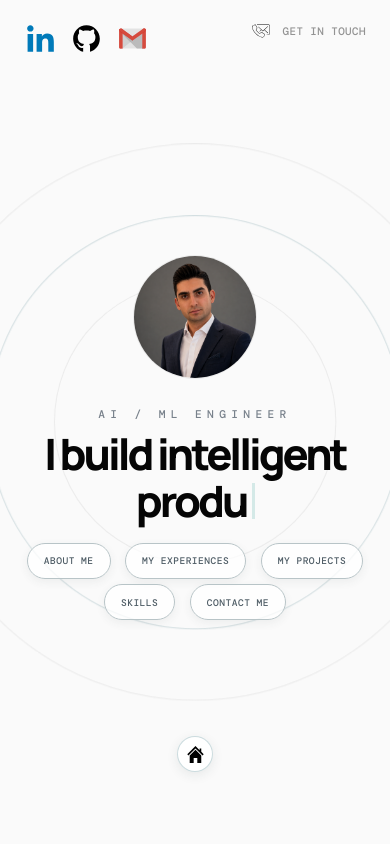
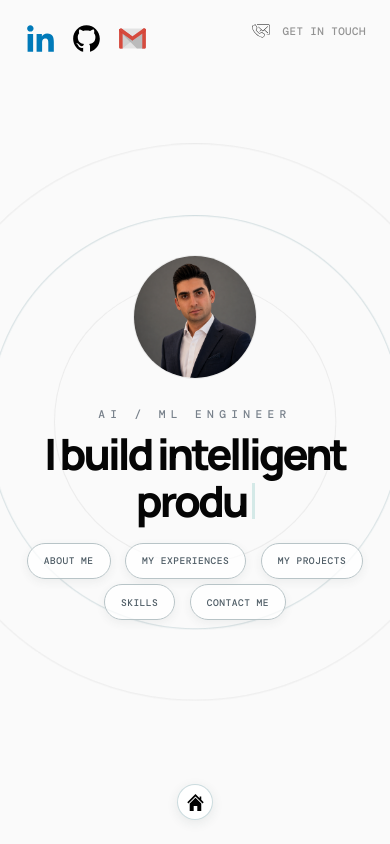
Before and after one commit to salehmmrezaei/saleh-portfolio, a React (Vite) app in the folder frontend/: page / in a window 390 px wide. Built offline with nearby package versions, Linux system fonts and the light colour scheme; no server answers.

Commit message:
icons fixed

```diff
--- a/frontend/src/styles/hero.css
+++ b/frontend/src/styles/hero.css
@@ -26,7 +26,7 @@
   z-index: 10;
   top: 18px;
   right: 2.2vw;
-  bottom: 4rem;
+  bottom: 1.5rem;
   left: 2.2vw;
   pointer-events: none;
 }
@@ -274,7 +274,7 @@ h1 {
 
 @media (max-width: 700px) {
   .topbar { top: 22px; left: 1.5rem; right: 1.5rem; }
-  .site-utility { top: 22px; right: 1.5rem; bottom: 4.5rem; left: 1.5rem; }
+  .site-utility { top: 22px; right: 1.5rem; bottom: 1.5rem; left: 1.5rem; }
   .site-social-links { gap: .9rem; }
   .social-links { gap: .9rem; }
   .hero-content { padding-top: 5rem; }
```
